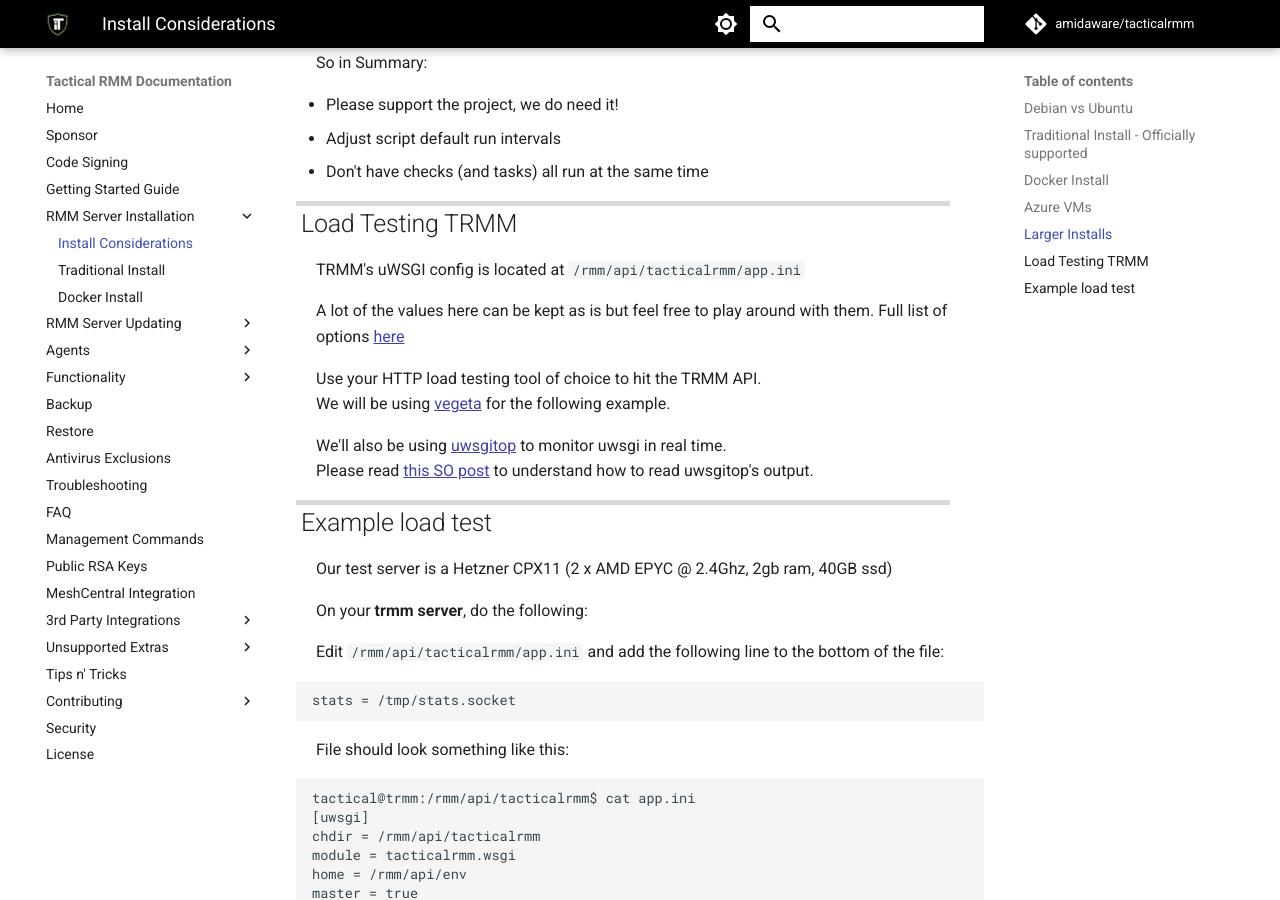
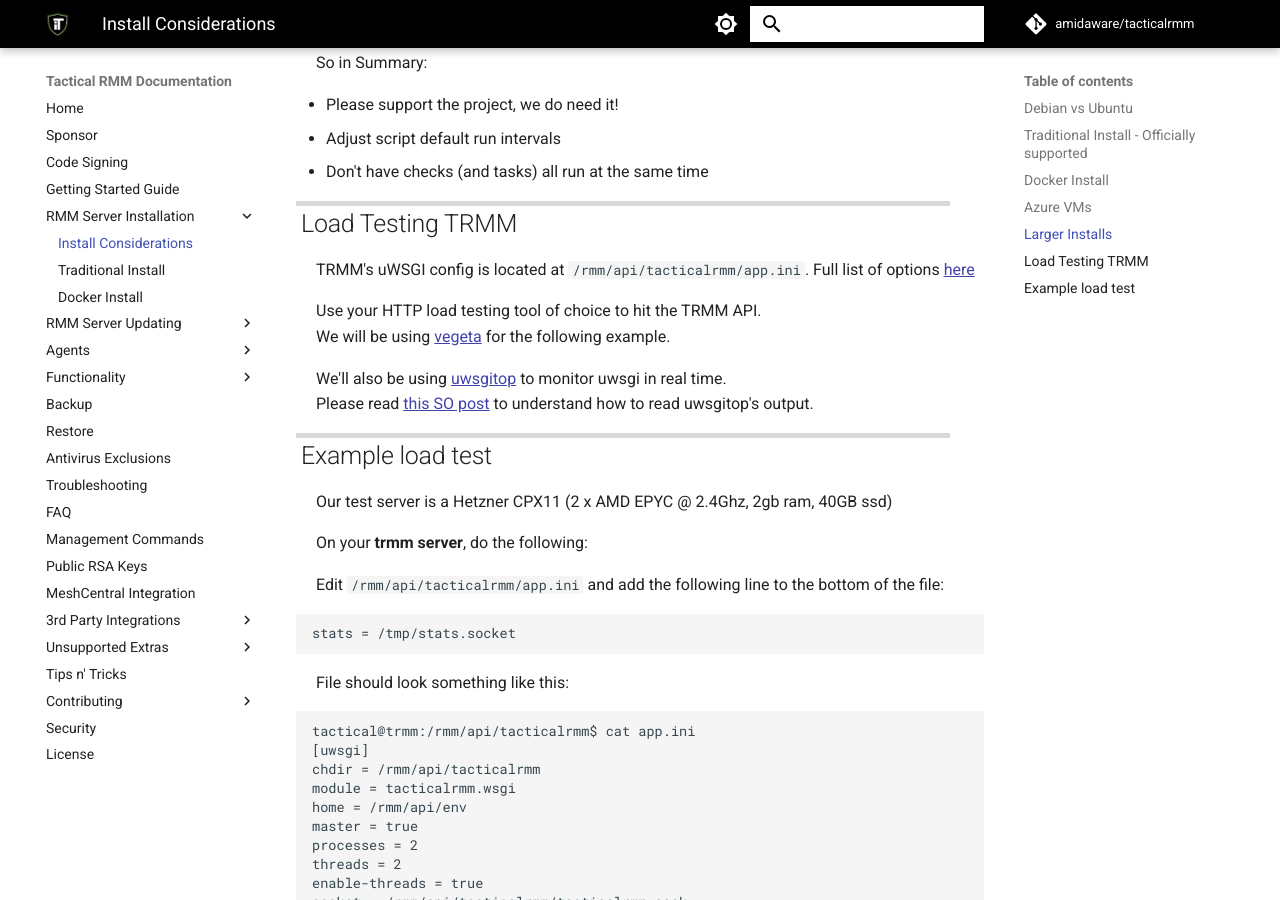
Before and after one commit to amidaware/trmm-docs, an MkDocs documentation site: the page built from docs/install_considerations.md, in a window 1280 px wide and 900 px high, scrolled down 1843 px. Built offline with MkDocs 1.6.1 and Material for MkDocs 9.7.7, drawn with Linux system fonts in a browser that asks for light colours; comment, search, counter and statistics services are not loaded.

Commit message:
couple more tweaks

```diff
--- a/docs/install_considerations.md
+++ b/docs/install_considerations.md
@@ -59,9 +59,7 @@
 
 ## Load Testing TRMM
 
-TRMM's uWSGI config is located at `/rmm/api/tacticalrmm/app.ini`
-
-A lot of the values here can be kept as is but feel free to play around with them. Full list of options [here](https://uwsgi-docs.readthedocs.io/en/latest/Options.html)
+TRMM's uWSGI config is located at `/rmm/api/tacticalrmm/app.ini`. Full list of options [here](https://uwsgi-docs.readthedocs.io/en/latest/Options.html)
 
 Use your HTTP load testing tool of choice to hit the TRMM API.<br/>
 We will be using [vegeta](https://github.com/tsenart/vegeta) for the following example.
```
